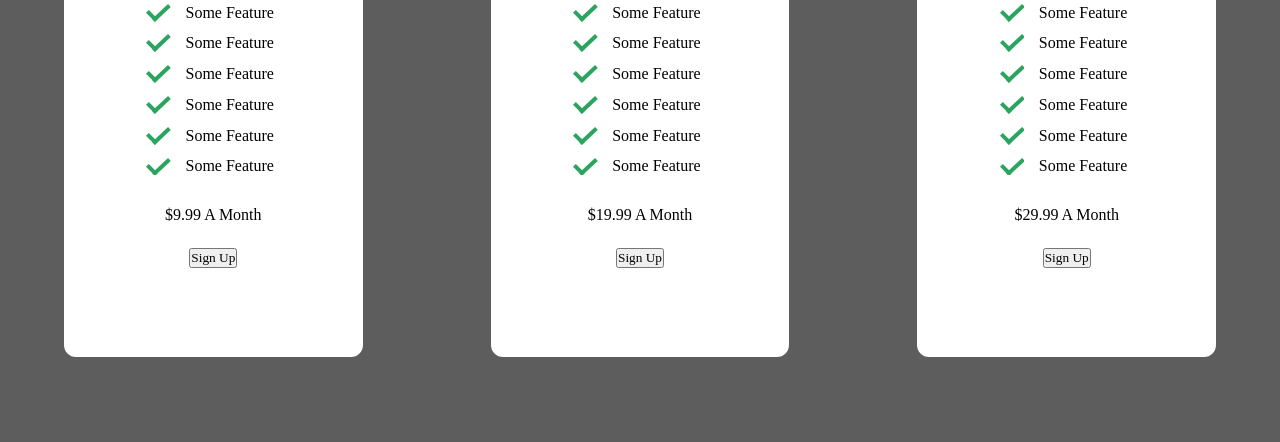
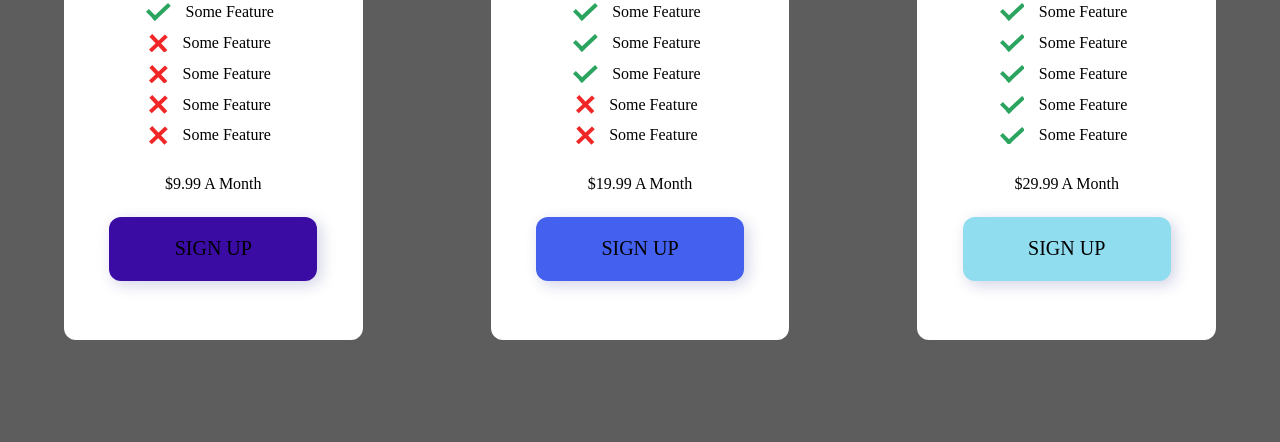
Before and after one commit to junioresc/price-cards, a plain HTML site: page index.html in a window 1280 px wide. Shown: the part 358-800 px from the top of the page. Drawn offline with Linux system fonts and the light colour scheme.

Commit message:
added ribbon and animated the sign up button

```diff
--- a/index.css
+++ b/index.css
@@ -12,7 +12,7 @@ body {
 #title {
     text-align: center;
     padding-top: 3rem;
-    font-size: 60pt;
+    font-size: 4rem;
     color: #FFF
 }
 
@@ -32,11 +32,61 @@ main {
     flex-direction: column;
     align-items: center;
     justify-content: center;
+    position: relative;
 }
+
+/* Beginning of ribbon */
+
+.medium::before {
+    position: absolute;
+    content: '';
+    background-color: #4361EE;
+    height: 1.75rem;
+    width: 1.75rem;
+    top: 1.75rem;
+    right: -0.5rem;
+    transform: rotate(45deg);
+}
+
+.medium::after {
+    position: absolute;
+    content: 'Most Popular';
+    top: 0.688rem;
+    right: -0.875rem;
+    padding: 0.5rem;
+    width: 10rem;
+    background: #4361EE;
+    color: #FFF;
+    text-align: center;
+    box-shadow: 0.25rem 0.25rem 0.938rem rgba(26, 35, 126, 0.2);
+}
+
+#ribbon {
+    background: #FFF;
+}
+
+/* End of ribbon */
+
+/* The top of the border for each card */
+.low {
+    border-top: 1rem solid #3A0CA3;
+}
+
+.medium {
+    border-top: 1rem solid #4361EE;
+}
+
+.high {
+    border-top: 1rem solid #90DDF0;
+}
+
+/* End of card border */
+
+/* Text inside card */
 
 h2 {
     padding-bottom: 1rem;
-    font-size: 40px;
+    font-size: 2.5rem;
 }
 
 p {
@@ -56,3 +106,39 @@ span {
 svg + p {
     margin-left: 0.5rem;
 }
+
+/* End of text inside card */
+
+/* Button inside card. One, two, three refer to the button with the low, medium and high tier respectively */
+
+.sign_up {
+    text-transform: uppercase;
+    height: 4rem;
+    width: 13rem;
+    font-size: 1.25rem;
+    box-shadow: 0.25rem 0.25rem 0.938rem rgba(26, 35, 126, 0.2);
+}
+
+.sign_up:hover {
+    cursor: pointer;
+    transform: scale(1.1);
+    transition: 0.5s;
+}
+
+.one {
+    background-color: #3A0CA3;
+    border-radius: 0.75rem;
+    border: none;
+}
+
+.two {
+    background-color: #4361EE;
+    border-radius: 0.75rem;
+    border: none;
+}
+
+.three {
+    background-color: #90DDF0;
+    border-radius: 0.75rem;
+    border: none;
+}
--- a/index.html
+++ b/index.html
@@ -10,7 +10,7 @@
 <body>
     <h1 id="title">Price Cards</h1>
     <main>
-        <section class="card">
+        <section class="card low">
             <h2>Low Tier</h2>
             <ul class="list">
                 <span>
@@ -32,46 +32,47 @@
                     <p>Some Feature</p>
                 </span>
                 <span>
-                    <svg xmlns="http://www.w3.org/2000/svg" width="24.782" height="17.918" viewBox="0 0 24.782 17.918">
-                        <g id="Group_7" data-name="Group 7" transform="translate(-183.086 -296.041)">
-                          <line id="Line_1" data-name="Line 1" x2="9" y2="9" transform="translate(184.5 303.5)" fill="none" stroke="#2ba45f" stroke-width="4"/>
-                          <line id="Line_2" data-name="Line 2" x1="16" y2="15" transform="translate(190.5 297.5)" fill="none" stroke="#2ba45f" stroke-width="4"/>
+                    <svg xmlns="http://www.w3.org/2000/svg" width="18.736" height="18.736" viewBox="0 0 18.736 18.736">
+                        <g id="Group_20" data-name="Group 20" transform="translate(-185.132 -295.632)">
+                          <path id="Path_1" data-name="Path 1" d="M16,0,0,15" transform="translate(186.5 297.5)" fill="none" stroke="#f12626" stroke-width="4"/>
+                          <line id="Line_3" data-name="Line 3" x1="16" y2="15" transform="translate(202 297) rotate(90)" fill="none" stroke="#f12626" stroke-width="4"/>
                         </g>
                     </svg>
                     <p>Some Feature</p>
                 </span>
                 <span>
-                    <svg xmlns="http://www.w3.org/2000/svg" width="24.782" height="17.918" viewBox="0 0 24.782 17.918">
-                        <g id="Group_7" data-name="Group 7" transform="translate(-183.086 -296.041)">
-                          <line id="Line_1" data-name="Line 1" x2="9" y2="9" transform="translate(184.5 303.5)" fill="none" stroke="#2ba45f" stroke-width="4"/>
-                          <line id="Line_2" data-name="Line 2" x1="16" y2="15" transform="translate(190.5 297.5)" fill="none" stroke="#2ba45f" stroke-width="4"/>
+                    <svg xmlns="http://www.w3.org/2000/svg" width="18.736" height="18.736" viewBox="0 0 18.736 18.736">
+                        <g id="Group_20" data-name="Group 20" transform="translate(-185.132 -295.632)">
+                          <path id="Path_1" data-name="Path 1" d="M16,0,0,15" transform="translate(186.5 297.5)" fill="none" stroke="#f12626" stroke-width="4"/>
+                          <line id="Line_3" data-name="Line 3" x1="16" y2="15" transform="translate(202 297) rotate(90)" fill="none" stroke="#f12626" stroke-width="4"/>
                         </g>
                     </svg>
                     <p>Some Feature</p>
                 </span>
                 <span>
-                    <svg xmlns="http://www.w3.org/2000/svg" width="24.782" height="17.918" viewBox="0 0 24.782 17.918">
-                        <g id="Group_7" data-name="Group 7" transform="translate(-183.086 -296.041)">
-                          <line id="Line_1" data-name="Line 1" x2="9" y2="9" transform="translate(184.5 303.5)" fill="none" stroke="#2ba45f" stroke-width="4"/>
-                          <line id="Line_2" data-name="Line 2" x1="16" y2="15" transform="translate(190.5 297.5)" fill="none" stroke="#2ba45f" stroke-width="4"/>
+                    <svg xmlns="http://www.w3.org/2000/svg" width="18.736" height="18.736" viewBox="0 0 18.736 18.736">
+                        <g id="Group_20" data-name="Group 20" transform="translate(-185.132 -295.632)">
+                          <path id="Path_1" data-name="Path 1" d="M16,0,0,15" transform="translate(186.5 297.5)" fill="none" stroke="#f12626" stroke-width="4"/>
+                          <line id="Line_3" data-name="Line 3" x1="16" y2="15" transform="translate(202 297) rotate(90)" fill="none" stroke="#f12626" stroke-width="4"/>
                         </g>
                     </svg>
                     <p>Some Feature</p>
                 </span>
                 <span>
-                    <svg xmlns="http://www.w3.org/2000/svg" width="24.782" height="17.918" viewBox="0 0 24.782 17.918">
-                        <g id="Group_7" data-name="Group 7" transform="translate(-183.086 -296.041)">
-                          <line id="Line_1" data-name="Line 1" x2="9" y2="9" transform="translate(184.5 303.5)" fill="none" stroke="#2ba45f" stroke-width="4"/>
-                          <line id="Line_2" data-name="Line 2" x1="16" y2="15" transform="translate(190.5 297.5)" fill="none" stroke="#2ba45f" stroke-width="4"/>
+                    <svg xmlns="http://www.w3.org/2000/svg" width="18.736" height="18.736" viewBox="0 0 18.736 18.736">
+                        <g id="Group_20" data-name="Group 20" transform="translate(-185.132 -295.632)">
+                          <path id="Path_1" data-name="Path 1" d="M16,0,0,15" transform="translate(186.5 297.5)" fill="none" stroke="#f12626" stroke-width="4"/>
+                          <line id="Line_3" data-name="Line 3" x1="16" y2="15" transform="translate(202 297) rotate(90)" fill="none" stroke="#f12626" stroke-width="4"/>
                         </g>
                     </svg>
                     <p>Some Feature</p>
                 </span>
                 <p class="price">$9.99 A Month</p>
-                <button class="sign_up">Sign Up</button>
+                <button class="sign_up one">Sign Up</button>
             </ul>
         </section>
-        <section class="card">
+        <section class="card medium">
+            <div id="ribbon">
                 <h2>Medium Tier</h2>
                 <ul class="list">
                     <span>
@@ -111,28 +112,29 @@
                         <p>Some Feature</p>
                     </span>
                     <span>
-                    <svg xmlns="http://www.w3.org/2000/svg" width="24.782" height="17.918" viewBox="0 0 24.782 17.918">
-                        <g id="Group_7" data-name="Group 7" transform="translate(-183.086 -296.041)">
-                          <line id="Line_1" data-name="Line 1" x2="9" y2="9" transform="translate(184.5 303.5)" fill="none" stroke="#2ba45f" stroke-width="4"/>
-                          <line id="Line_2" data-name="Line 2" x1="16" y2="15" transform="translate(190.5 297.5)" fill="none" stroke="#2ba45f" stroke-width="4"/>
+                        <svg xmlns="http://www.w3.org/2000/svg" width="18.736" height="18.736" viewBox="0 0 18.736 18.736">
+                            <g id="Group_20" data-name="Group 20" transform="translate(-185.132 -295.632)">
+                              <path id="Path_1" data-name="Path 1" d="M16,0,0,15" transform="translate(186.5 297.5)" fill="none" stroke="#f12626" stroke-width="4"/>
+                              <line id="Line_3" data-name="Line 3" x1="16" y2="15" transform="translate(202 297) rotate(90)" fill="none" stroke="#f12626" stroke-width="4"/>
                             </g>
                         </svg>
                         <p>Some Feature</p>
                     </span>
                     <span>
-                    <svg xmlns="http://www.w3.org/2000/svg" width="24.782" height="17.918" viewBox="0 0 24.782 17.918">
-                        <g id="Group_7" data-name="Group 7" transform="translate(-183.086 -296.041)">
-                          <line id="Line_1" data-name="Line 1" x2="9" y2="9" transform="translate(184.5 303.5)" fill="none" stroke="#2ba45f" stroke-width="4"/>
-                          <line id="Line_2" data-name="Line 2" x1="16" y2="15" transform="translate(190.5 297.5)" fill="none" stroke="#2ba45f" stroke-width="4"/>
+                        <svg xmlns="http://www.w3.org/2000/svg" width="18.736" height="18.736" viewBox="0 0 18.736 18.736">
+                            <g id="Group_20" data-name="Group 20" transform="translate(-185.132 -295.632)">
+                              <path id="Path_1" data-name="Path 1" d="M16,0,0,15" transform="translate(186.5 297.5)" fill="none" stroke="#f12626" stroke-width="4"/>
+                              <line id="Line_3" data-name="Line 3" x1="16" y2="15" transform="translate(202 297) rotate(90)" fill="none" stroke="#f12626" stroke-width="4"/>
                             </g>
                         </svg>
                         <p>Some Feature</p>
                     </span>
                     <p class="price">$19.99 A Month</p>
-                <button class="sign_up">Sign Up</button>
+                    <button class="sign_up two">Sign Up</button>
                 </ul>
+            </div>
         </section>
-        <section class="card">
+        <section class="card high">
             <h2>High Tier</h2>
             <ul class="list">
                 <span>
@@ -190,7 +192,7 @@
                     <p>Some Feature</p>
                 </span>
                 <p class="price">$29.99 A Month</p>
-                <button class="sign_up">Sign Up</button>
+                <button class="sign_up three">Sign Up</button>
             </ul>
         </section>
     </main>
```
Lines whose indentation alone changed are shown as unchanged.
